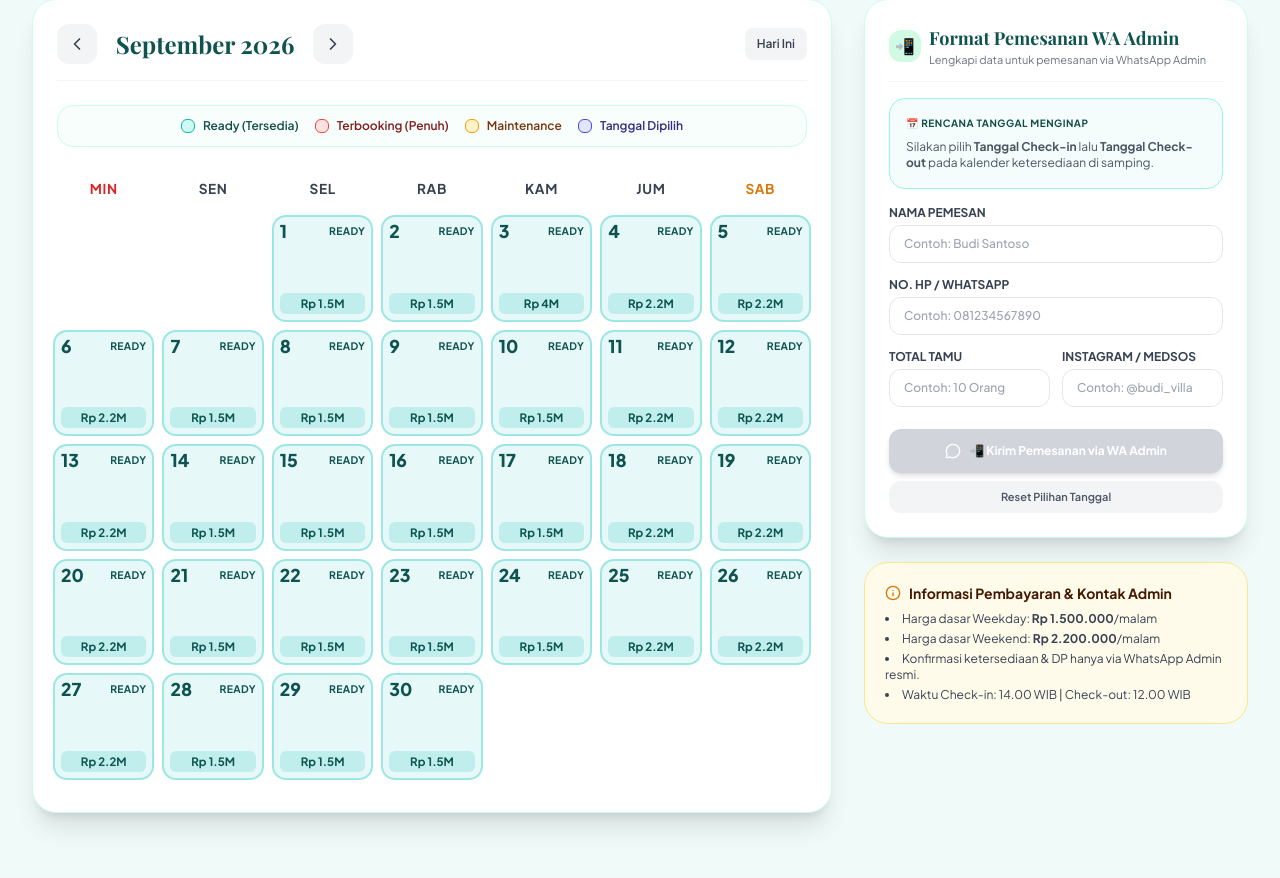
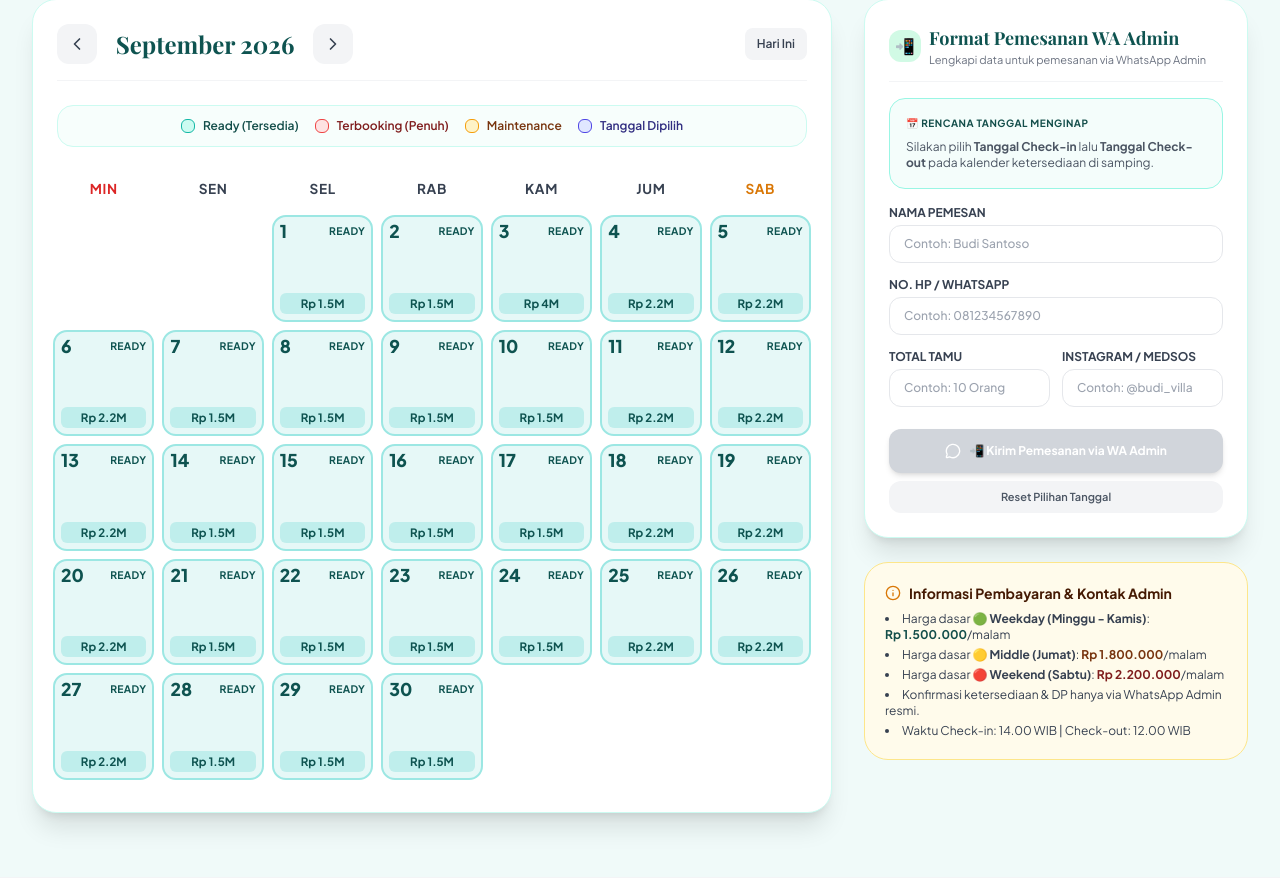
Before and after one commit to arifsubarkah30/villababeh, a Flask app: page / in a window 1280 px wide. Shown: the part 1160-2038 px from the top of the page. Run offline with Flask 3, Linux system fonts and the light colour scheme; data comes from the database, SQL or seed files in the repository; both versions use the stored data as it was after the commit; data that the repository does not hold is empty; some libraries are stand-ins or nearby versions; some web fonts are replaced.

Commit message:
feat: add Middle price tier (Jumat) and bake persistent settings directly into master database

```diff
--- a/database.py
+++ b/database.py
@@ -120,8 +120,9 @@ def init_db():
             "villa_name": "Villa Babeh",
             "tagline": "Mountain View Villa - Hunian Mewah & Asri untuk Liburan Keluarga Terbaik",
             "description": "Villa Babeh menawarkan pengalaman menginap istimewa dengan fasilitas lengkap, kolam renang pribadi, pemandangan gunung & alam indah, dan suasana yang tenang & sejuk.",
-            "whatsapp": "6281234567890",
+            "whatsapp": "6281295398434",
             "weekday_price": "1500000",
+            "middle_price": "1800000",
             "weekend_price": "2200000",
             "address": "Jl. Raya Puncak No. 88, Bogor, Jawa Barat",
             "admin_pin": "1234",
@@ -194,6 +195,7 @@ def get_month_calendar(year, month, for_public=False):
     conn = get_db_connection()
     settings = get_settings()
     default_weekday = int(settings.get("weekday_price", 1500000))
+    default_middle = int(settings.get("middle_price", 1800000))
     default_weekend = int(settings.get("weekend_price", 2200000))
 
     prefix = f"{year:04d}-{month:02d}-%"
@@ -219,8 +221,14 @@ def get_month_calendar(year, month, for_public=False):
         if date_str in db_map:
             item = dict(db_map[date_str])
         else:
-            is_weekend = curr.weekday() in (4, 5, 6)
-            default_price = default_weekend if is_weekend else default_weekday
+            w = curr.weekday() # 0-4=Mon-Fri, 5=Sat, 6=Sun
+            if w == 5:
+                default_price = default_weekend
+            elif w == 4:
+                default_price = default_middle
+            else:
+                default_price = default_weekday
+
             item = {
                 "date": date_str,
                 "status": "ready",
@@ -247,13 +255,21 @@ def batch_update_dates(start_date, end_date, status=None, price=None, note=None)
     end = datetime.datetime.strptime(end_date, "%Y-%m-%d").date()
 
     conn = get_db_connection()
+    settings = get_settings()
+    default_weekday = int(settings.get("weekday_price", 1500000))
+    default_middle = int(settings.get("middle_price", 1800000))
+    default_weekend = int(settings.get("weekend_price", 2200000))
+
     curr = start
     while curr <= end:
         date_str = curr.strftime("%Y-%m-%d")
         existing = conn.execute("SELECT status, price, note FROM calendar WHERE date = ?", (date_str,)).fetchone()
 
+        w = curr.weekday()
+        day_default_price = default_weekend if w == 5 else (default_middle if w == 4 else default_weekday)
+
         new_status = status if status else (existing["status"] if existing else "ready")
-        new_price = price if price is not None else (existing["price"] if existing else (2200000 if curr.weekday() in (4,5,6) else 1500000))
+        new_price = price if price is not None else (existing["price"] if existing else day_default_price)
         new_note = note if note is not None else (existing["note"] if existing else "")
 
         conn.execute('''
--- a/static/js/app.js
+++ b/static/js/app.js
@@ -89,6 +89,9 @@ function renderSettingsToUI() {
 
     const weekdayPrice = document.getElementById("infoWeekdayPrice");
     if (weekdayPrice) weekdayPrice.innerText = formatRupiah(appSettings.weekday_price || 1500000);
+
+    const middlePrice = document.getElementById("infoMiddlePrice");
+    if (middlePrice) middlePrice.innerText = formatRupiah(appSettings.middle_price || 1800000);
 
     const weekendPrice = document.getElementById("infoWeekendPrice");
     if (weekendPrice) weekendPrice.innerText = formatRupiah(appSettings.weekend_price || 2200000);
@@ -782,8 +785,14 @@ function calculateTotalPriceRange(startStr, endStr) {
         if (calendarDates[ds]) {
             total += calendarDates[ds].price;
         } else {
-            const isWeekend = curr.getDay() === 5 || curr.getDay() === 6 || curr.getDay() === 0;
-            total += isWeekend ? parseInt(appSettings.weekend_price || 2200000) : parseInt(appSettings.weekday_price || 1500000);
+            const day = curr.getDay(); // 0=Sun, 5=Fri, 6=Sat
+            if (day === 6) {
+                total += parseInt(appSettings.weekend_price || 2200000);
+            } else if (day === 5) {
+                total += parseInt(appSettings.middle_price || 1800000);
+            } else {
+                total += parseInt(appSettings.weekday_price || 1500000);
+            }
         }
         curr.setDate(curr.getDate() + 1);
     }
@@ -1183,6 +1192,7 @@ function populateAdminSettingsForm() {
         "setDescription": appSettings.description || "",
         "setWhatsapp": appSettings.whatsapp || "",
         "setWeekdayPrice": appSettings.weekday_price || 1500000,
+        "setMiddlePrice": appSettings.middle_price || 1800000,
         "setWeekendPrice": appSettings.weekend_price || 2200000,
         "setAddress": appSettings.address || "",
         "setLogoUrl": appSettings.villa_logo || "",
@@ -1365,6 +1375,7 @@ async function submitGeneralSettings(event) {
     const whatsapp = document.getElementById("setWhatsapp")?.value || appSettings.whatsapp || "";
     const newAdminPin = document.getElementById("setAdminPin")?.value;
     const weekdayPrice = document.getElementById("setWeekdayPrice")?.value || appSettings.weekday_price || "1500000";
+    const middlePrice = document.getElementById("setMiddlePrice")?.value || appSettings.middle_price || "1800000";
     const weekendPrice = document.getElementById("setWeekendPrice")?.value || appSettings.weekend_price || "2200000";
     const address = document.getElementById("setAddress")?.value || appSettings.address || "";
     const villaLogo = document.getElementById("setLogoUrl")?.value || appSettings.villa_logo || "/static/images/logo.jpg";
@@ -1375,6 +1386,7 @@ async function submitGeneralSettings(event) {
         description: description,
         whatsapp: whatsapp,
         weekday_price: weekdayPrice,
+        middle_price: middlePrice,
         weekend_price: weekendPrice,
         address: address,
         villa_logo: villaLogo,
--- a/templates/index.html
+++ b/templates/index.html
@@ -340,8 +340,9 @@
                         <span>Informasi Pembayaran & Kontak Admin</span>
                     </div>
                     <ul class="list-disc list-inside space-y-1 text-gray-700">
-                        <li>Harga dasar Weekday: <strong id="infoWeekdayPrice">Rp 1.500.000</strong>/malam</li>
-                        <li>Harga dasar Weekend: <strong id="infoWeekendPrice">Rp 2.200.000</strong>/malam</li>
+                        <li>Harga dasar 🟢 <strong>Weekday (Minggu - Kamis)</strong>: <strong id="infoWeekdayPrice" class="text-teal-900">Rp 1.500.000</strong>/malam</li>
+                        <li>Harga dasar 🟡 <strong>Middle (Jumat)</strong>: <strong id="infoMiddlePrice" class="text-amber-900">Rp 1.800.000</strong>/malam</li>
+                        <li>Harga dasar 🔴 <strong>Weekend (Sabtu)</strong>: <strong id="infoWeekendPrice" class="text-red-900">Rp 2.200.000</strong>/malam</li>
                         <li>Konfirmasi ketersediaan & DP hanya via WhatsApp Admin resmi.</li>
                         <li>Waktu Check-in: 14.00 WIB | Check-out: 12.00 WIB</li>
                     </ul>
```
Also changed, not shown: templates/admin.html (+9 -5 lines), villa.db.
